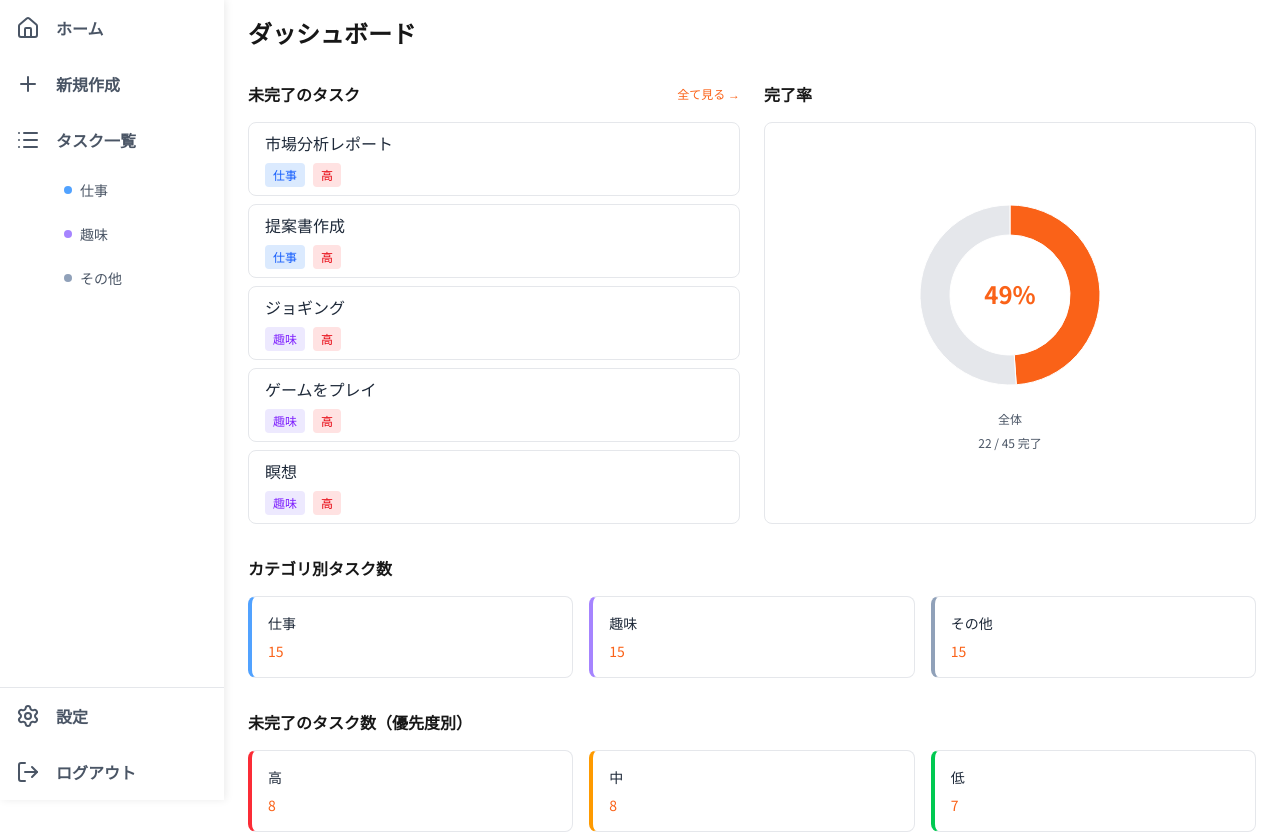
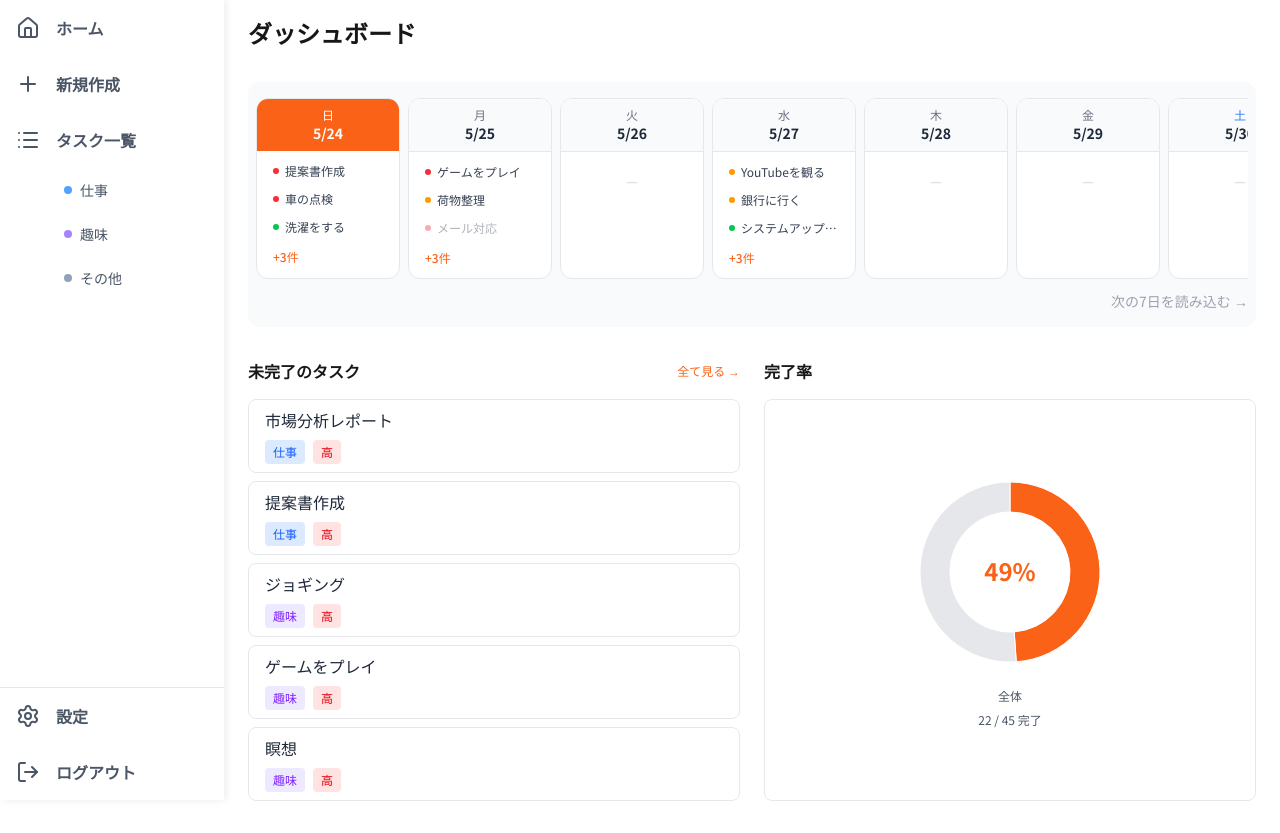
Before and after one commit to RyoAiba/task-board, a Next.js app: page / in a window 1280 px wide. Shown: the top 833 px of the page. Built offline with nearby package versions, Linux system fonts and the light colour scheme.

Commit message:
ダッシュボードに期限カレンダーを追加

```diff
--- a/app/page.tsx
+++ b/app/page.tsx
@@ -6,6 +6,7 @@ import { useCategories } from "../hooks/useCategories"
 import { Priority, PRIORITY_LABELS, PRIORITY_ORDER, CATEGORY_BADGE_CLASSES, CATEGORY_BORDER_CLASSES, PRIORITY_BORDER_CLASSES } from "../types"
 import { PieChart, Pie, Cell, Label } from "recharts"
 import { getPriorityBadgeClass } from "../utils/priority"
+import { WeeklyCalendar } from "../components/WeeklyCalendar"
 
 const PRIMARY_COLOR = "#FA6218"
 
@@ -48,6 +49,8 @@ export default function Dashboard() {
   return (
     <div>
       <h1 className="text-page-title mb-8">ダッシュボード</h1>
+
+      <WeeklyCalendar tasks={tasks} />
 
       <div className="grid grid-cols-1 md:grid-cols-2 gap-6 mb-8">
         {/* 未完了のタスク */}
--- /dev/null
+++ b/components/WeeklyCalendar.tsx
@@ -0,0 +1,181 @@
+"use client"
+
+import { useState, useEffect, useRef } from "react"
+import Link from "next/link"
+import { X } from "lucide-react"
+import { Task, PRIORITY_ORDER } from "../types"
+import { useSettings } from "../hooks/useSettings"
+
+type Props = {
+  tasks: Task[]
+}
+
+const DAY_NAMES = ["日", "月", "火", "水", "木", "金", "土"]
+
+const PRIORITY_DOT_CLASSES: Record<string, string> = {
+  high: "bg-red-500",
+  medium: "bg-amber-500",
+  low: "bg-green-500",
+}
+
+function formatDate(date: Date): string {
+  const y = date.getFullYear()
+  const m = String(date.getMonth() + 1).padStart(2, "0")
+  const d = String(date.getDate()).padStart(2, "0")
+  return `${y}-${m}-${d}`
+}
+
+const INITIAL_DAYS = 7
+const LOAD_MORE_DAYS = 7
+const MAX_VISIBLE_TASKS = 3
+
+export function WeeklyCalendar({ tasks }: Props) {
+  const { settings } = useSettings()
+  const [displayDays, setDisplayDays] = useState(INITIAL_DAYS)
+  const [popupDate, setPopupDate] = useState<string | null>(null)
+  const popupRef = useRef<HTMLDivElement>(null)
+
+  const today = new Date()
+  today.setHours(0, 0, 0, 0)
+
+  const dates = Array.from({ length: displayDays }, (_, i) => {
+    const d = new Date(today)
+    d.setDate(d.getDate() + i)
+    return d
+  })
+
+  const getTasksForDate = (dateStr: string): Task[] => {
+    return tasks
+      .filter(t => {
+        if (t.dueDate !== dateStr) return false
+        if (!settings.showCompletedInCalendar && t.completed) return false
+        return true
+      })
+      .sort((a, b) => {
+        if (a.completed !== b.completed) return Number(a.completed) - Number(b.completed)
+        return PRIORITY_ORDER[a.priority] - PRIORITY_ORDER[b.priority]
+      })
+  }
+
+  useEffect(() => {
+    const handleClick = (e: MouseEvent) => {
+      if (popupRef.current && !popupRef.current.contains(e.target as Node)) {
+        setPopupDate(null)
+      }
+    }
+    document.addEventListener("mousedown", handleClick)
+    return () => document.removeEventListener("mousedown", handleClick)
+  }, [])
+
+  return (
+    <section className="mb-8 bg-gray-50 rounded-xl p-4 px-2">
+      <div className="overflow-x-auto overscroll-x-contain [&::-webkit-scrollbar]:hidden [scrollbar-width:none]">
+        <div className="flex gap-2 pb-2">
+          {dates.map(date => {
+            const dateStr = formatDate(date)
+            const isToday = dateStr === formatDate(today)
+            const dayOfWeek = date.getDay()
+            const allTasks = getTasksForDate(dateStr)
+            const visibleTasks = allTasks.slice(0, MAX_VISIBLE_TASKS)
+            const remainingCount = allTasks.length - MAX_VISIBLE_TASKS
+
+            return (
+              <div
+                key={dateStr}
+                className="flex-shrink-0 w-32 sm:w-36 rounded-xl border border-gray-200 bg-white overflow-hidden"
+              >
+                {/* 日付ヘッダー */}
+                <div className={`px-3 py-2 text-center ${isToday ? "bg-primary" : "bg-gray-50 border-b border-gray-200"}`}>
+                  <div className={`text-xs font-medium ${isToday ? "text-white" :
+                    dayOfWeek === 0 ? "text-red-500" :
+                      dayOfWeek === 6 ? "text-blue-500" :
+                        "text-gray-500"
+                    }`}>
+                    {DAY_NAMES[dayOfWeek]}
+                  </div>
+                  <div className={`text-sm font-bold ${isToday ? "text-white" : "text-gray-800"}`}>
+                    {date.getMonth() + 1}/{date.getDate()}
+                  </div>
+                </div>
+
+                {/* タスク一覧 */}
+                <div className="p-2 space-y-1 min-h-16">
+                  {visibleTasks.length > 0 ? (
+                    <>
+                      {visibleTasks.map(task => (
+                        <Link
+                          key={task.id}
+                          href={`/tasks/${task.id}`}
+                          className={`flex items-center gap-1.5 px-2 py-1 rounded-lg hover:bg-gray-50 transition-colors ${task.completed ? "opacity-40" : ""}`}
+                        >
+                          <div className={`w-1.5 h-1.5 rounded-full flex-shrink-0 ${PRIORITY_DOT_CLASSES[task.priority]}`} />
+                          <span className="text-xs text-gray-700 truncate">{task.title}</span>
+                        </Link>
+                      ))}
+                      {remainingCount > 0 && (
+                        <button
+                          onClick={() => setPopupDate(dateStr)}
+                          className="w-full text-left px-2 py-1 text-xs text-primary hover:bg-orange-50 rounded-lg transition-colors font-medium"
+                        >
+                          +{remainingCount}件
+                        </button>
+                      )}
+                    </>
+                  ) : (
+                    <p className="text-xs text-gray-300 text-center py-3">－</p>
+                  )}
+                </div>
+              </div>
+            )
+          })}
+        </div>
+      </div>
+
+      {/* もっと見るボタン */}
+      <div className="mt-1 flex justify-end">
+        <button
+          onClick={() => setDisplayDays(prev => prev + LOAD_MORE_DAYS)}
+          className="text-sm text-gray-400 hover:text-primary transition-colors"
+        >
+          次の7日を読み込む →
+        </button>
+      </div>
+
+      {/* 日付詳細ポップアップ */}
+      {popupDate && (
+        <>
+          <div className="fixed inset-0 z-40" onClick={() => setPopupDate(null)} />
+          <div
+            ref={popupRef}
+            className="fixed top-1/2 left-1/2 -translate-x-1/2 -translate-y-1/2 z-50 bg-white rounded-xl shadow-xl w-72 p-4"
+          >
+            <div className="flex items-center justify-between mb-3">
+              <h3 className="text-sm font-semibold text-gray-700">
+                {(() => {
+                  const d = new Date(`${popupDate}T00:00:00`)
+                  return `${d.getMonth() + 1}/${d.getDate()}（${DAY_NAMES[d.getDay()]}）`
+                })()}
+              </h3>
+              <button onClick={() => setPopupDate(null)} className="text-gray-400 hover:text-gray-600">
+                <X size={16} />
+              </button>
+            </div>
+            <div className="space-y-1 max-h-60 overflow-y-auto">
+              {getTasksForDate(popupDate).map(task => (
+                <Link
+                  key={task.id}
+                  href={`/tasks/${task.id}`}
+                  onClick={() => setPopupDate(null)}
+                  className={`flex items-center gap-2 px-3 py-2 rounded-lg hover:bg-gray-50 transition-colors ${task.completed ? "opacity-40" : ""}`}
+                >
+                  <div className={`w-2 h-2 rounded-full flex-shrink-0 ${PRIORITY_DOT_CLASSES[task.priority]}`} />
+                  <span className="text-sm text-gray-700">{task.title}</span>
+                </Link>
+              ))}
+            </div>
+          </div>
+        </>
+      )}
+    </section>
+  )
+}
```
